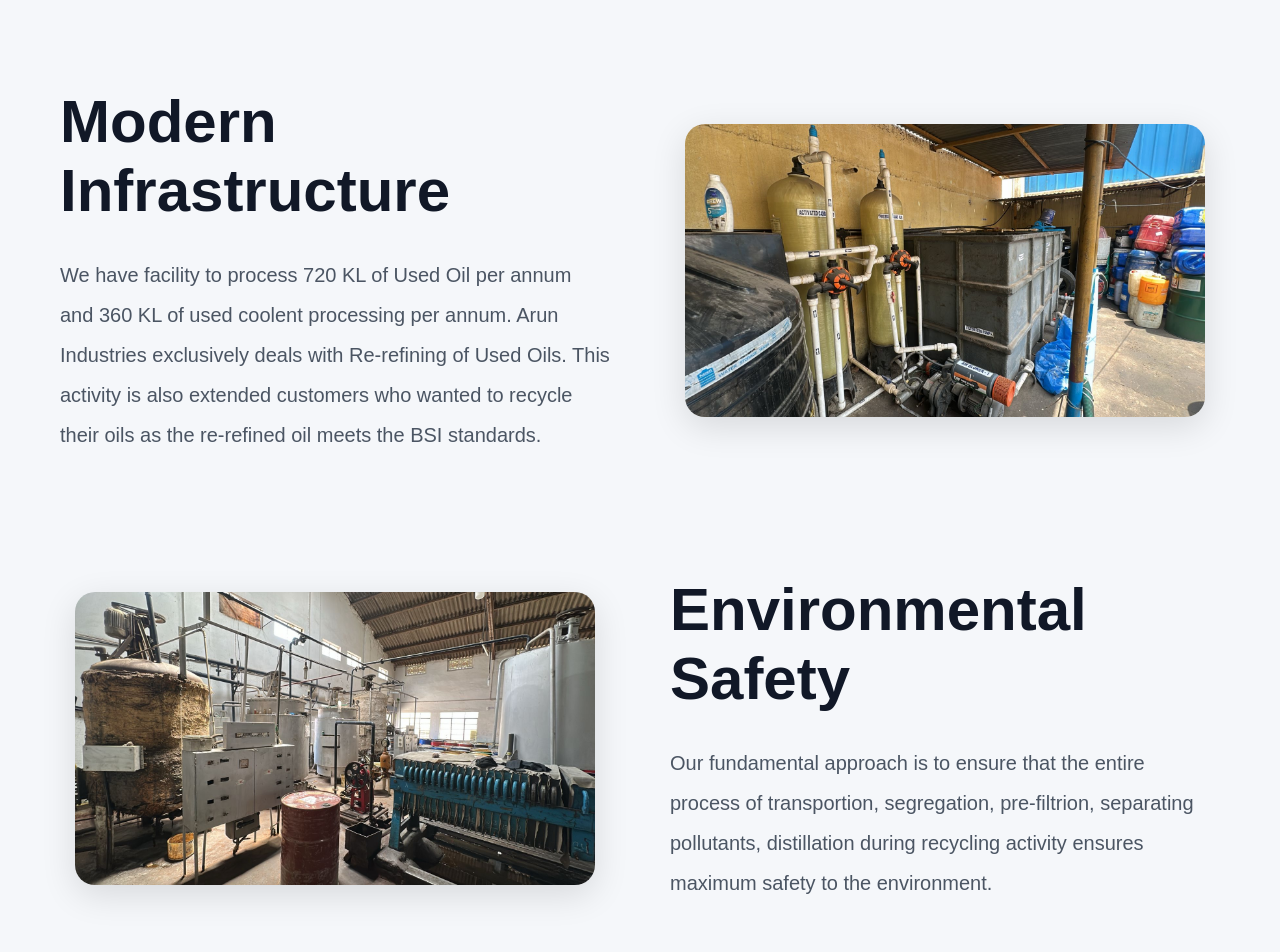
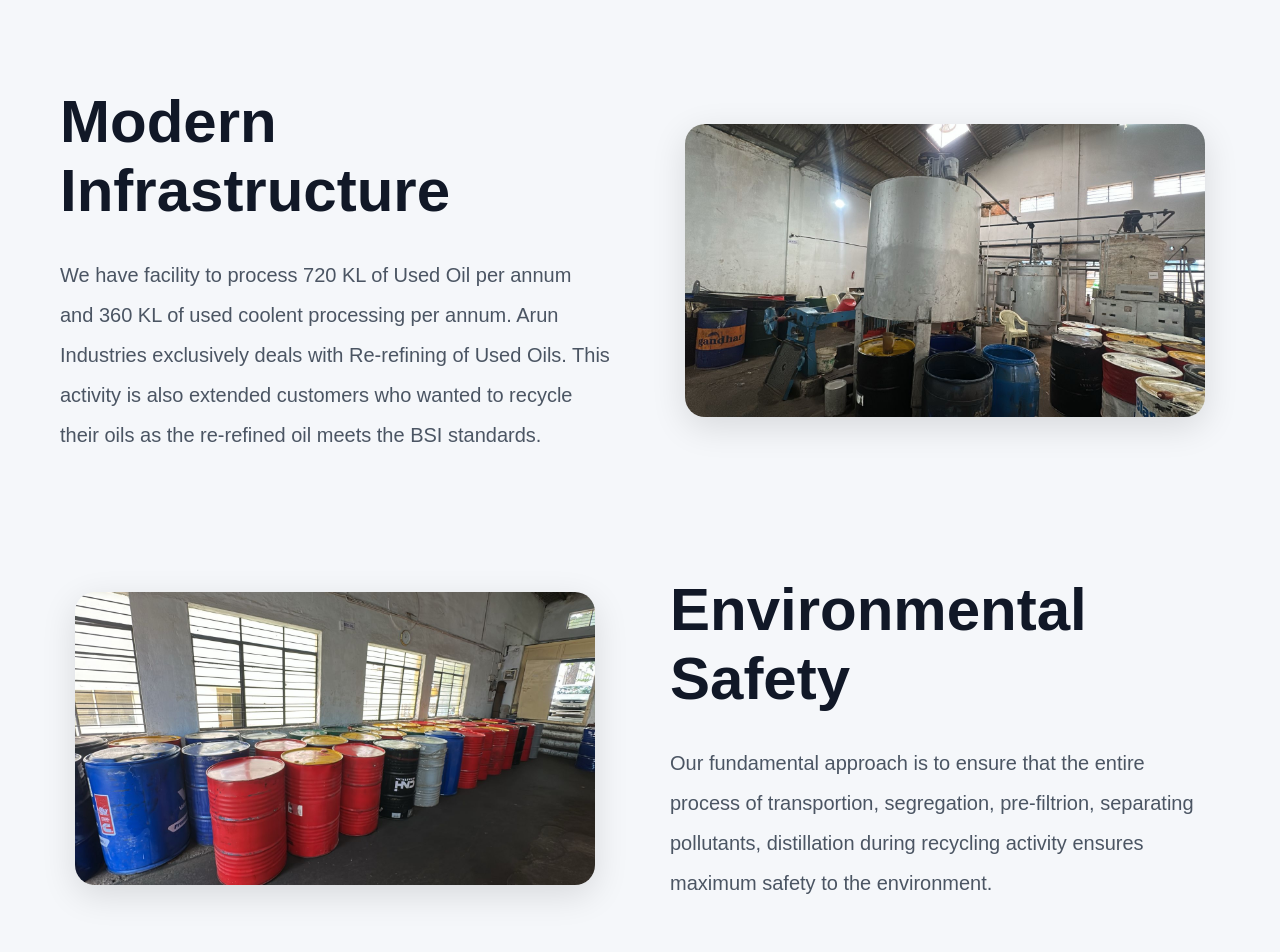
Before and after one commit to sirigowri6/Arun-Industries, a React (Vite) app: page /explore in a window 1280 px wide. Shown: the part 740-1692 px from the top of the page. Built offline with nearby package versions, Linux system fonts and the light colour scheme.

Commit message:
addition of figures

```diff
--- a/src/components/Explore.jsx
+++ b/src/components/Explore.jsx
@@ -4,6 +4,8 @@ import emailjs from "@emailjs/browser";
 import refining from "../assets/refining.jpeg";
 import factory2 from "../assets/factory2.jpeg";
 import factory3 from "../assets/factory3.jpeg";
+import barrels from "../assets/barrels.jpeg";
+import factory1 from "../assets/factory1.jpeg";
 
 function Explore() {
   const isMobile = window.innerWidth <= 768;
@@ -36,7 +38,6 @@ function Explore() {
       title: "SUSTAINABLE INDUSTRY",
       points: [
         "CPCB authorized recycling procedures.",
-        "Zero discharge environmental operations.",
         "Reduction of industrial waste pollution.",
         "Responsible hazardous waste handling systems.",
         "Commitment towards safety and sustainability.",
@@ -229,7 +230,7 @@ function Explore() {
       }}
     >
       <img
-        src={factory2}
+        src={factory1}
         alt=""
         style={{
           width: "100%",
@@ -260,7 +261,7 @@ function Explore() {
       }}
     >
       <img
-        src={factory3}
+        src={barrels}
         alt=""
         style={{
           width: "100%",
```
